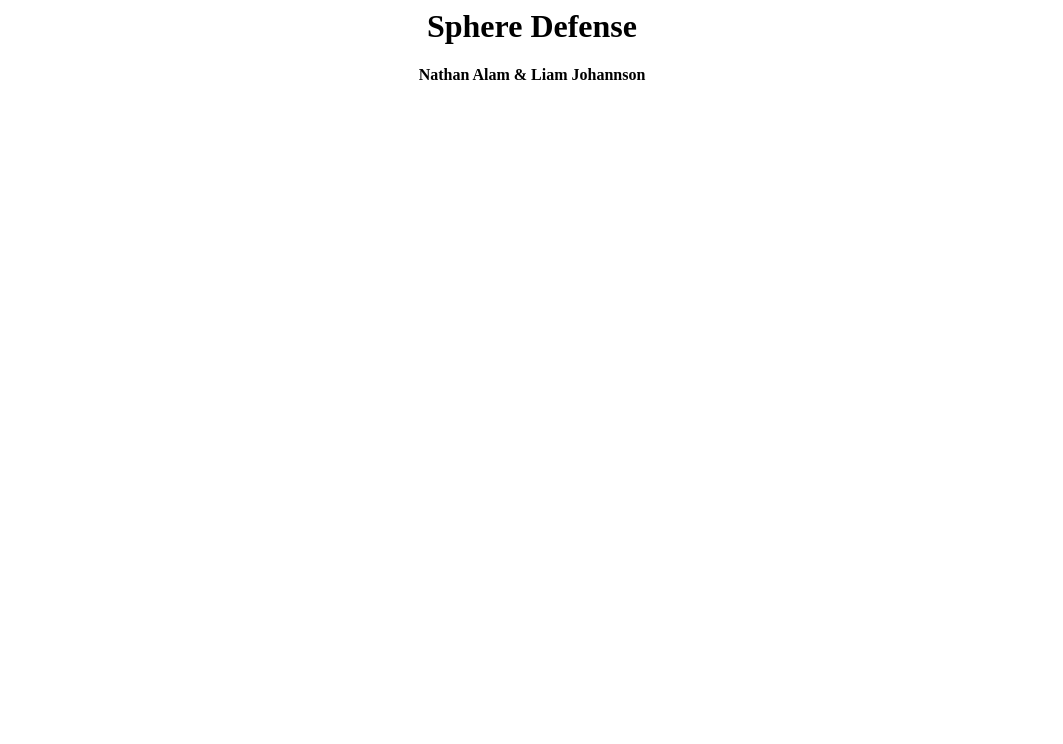
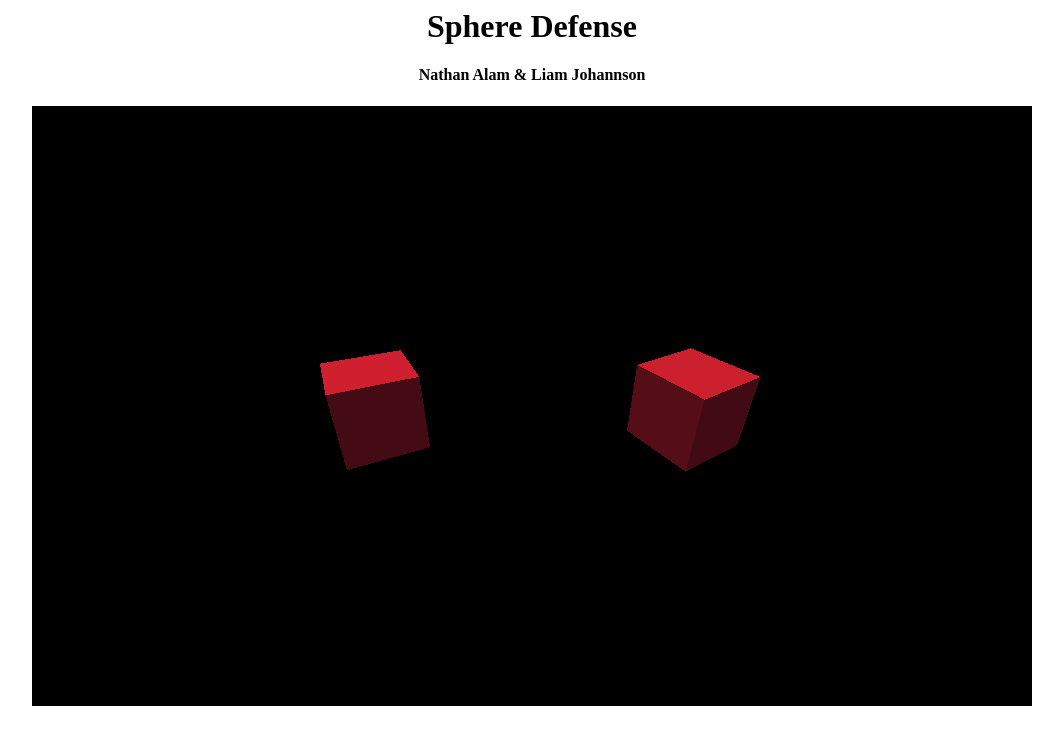
Before and after one commit to liamdj/spheredefense, a website with bundled scripts: page index.html in a window 1280 px wide. Shown: the whole page, without its empty margins (108-1171 px from the left). Built offline with nearby package versions, Linux system fonts and the light colour scheme.

Commit message:
abstract animatable objects

```diff
--- a/index.html
+++ b/index.html
@@ -19,6 +19,7 @@
         </div>
         <div id="viewcontainer"></div>
         <!--Import relevant scripts-->
+        <script src="https://cdnjs.cloudflare.com/ajax/libs/three.js/r128/three.min.js" integrity="sha512-dLxUelApnYxpLt6K2iomGngnHO83iUvZytA3YjDUCjT0HDOHKXnVYdf3hU4JjM8uEhxf9nD1/ey98U3t2vZ0qQ==" crossorigin="anonymous"></script>
         <script type="module" src="scripts/render.js"></script>
     </body>
 </html>
--- /dev/null
+++ b/scripts/cubes.js
@@ -0,0 +1,21 @@
+// DEMO cubes
+
+const cubeGeo = new THREE.BoxGeometry(1, 1, 1);
+const redMat = new THREE.MeshPhongMaterial({ color: 0xdd2244 });
+const c1 = new THREE.Mesh(cubeGeo, redMat);
+const c2 = new THREE.Mesh(cubeGeo, redMat);
+c1.position.set(-2, 0, -5);
+c2.position.set(+2, 0, -5);
+c1.update = (time) => {
+  const speed = 1 + 0 * 0.1;
+  const rot = time * speed;
+  c1.rotation.x = rot;
+  c1.rotation.y = rot;
+};
+c2.update = (time) => {
+  const speed = 1 + 1 * 0.1;
+  const rot = time * speed;
+  c2.rotation.x = rot;
+  c2.rotation.y = rot;
+};
+export const cubes = [c1, c2];
--- a/scripts/render.js
+++ b/scripts/render.js
@@ -1,11 +1,8 @@
-// Find the latest version by visiting https://cdn.skypack.dev/three.
-import * as THREE from "https://cdn.skypack.dev/pin/three@v0.128.0-FqqdQBPsDVJuf7F4I6W0/mode=imports/optimized/three.js";
 const scene = new THREE.Scene();
 
 // Init camera (fov, aspect ratio, near, far)
 const container = document.getElementById("viewcontainer");
 const [width, height] = [container.clientWidth, container.clientHeight];
-console.log(container);
 
 const camera = new THREE.PerspectiveCamera(75, width / height, 0.1, 1000);
 
@@ -23,26 +20,18 @@ const light = new THREE.HemisphereLight(
 );
 scene.add(light);
 
-// width, height, depth
-const cubeGeo = new THREE.BoxGeometry(1, 1, 1);
-const redMat = new THREE.MeshPhongMaterial({ color: 0xdd2244 });
-const c1 = new THREE.Mesh(cubeGeo, redMat);
-c1.position.set(-2, 0, -5);
-scene.add(c1);
-const c2 = new THREE.Mesh(cubeGeo, redMat);
-c2.position.set(+2, 0, -5);
-scene.add(c2);
-const cubes = [c1, c2];
+// all objects must have a function 'obj.update = (time) => <do something>;
+import { cubes } from "./cubes.js";
+const objects = [...cubes];
 
-// Animation Attempt #4 Adaption
+objects.forEach((object) => scene.add(object));
+
+// Animation
 const renderLoop = (timeMs) => {
   const time = timeMs * 0.0001;
   requestAnimationFrame(renderLoop);
-  cubes.forEach((cube, index) => {
-    const speed = 1 + index * 0.1;
-    const rot = time * speed;
-    cube.rotation.x = rot;
-    cube.rotation.y = rot;
+  objects.forEach((object, index) => {
+    object.update(time);
   });
   renderer.render(scene, camera);
 };
--- /dev/null
+++ b/scripts/scene.js
@@ -0,0 +1,3 @@
+// Find the latest version by visiting https://cdn.skypack.dev/three.
+import * as THREE from "https://cdn.skypack.dev/pin/three@v0.128.0-FqqdQBPsDVJuf7F4I6W0/mode=imports/optimized/three.js";
+export const scene = new THREE.Scene();
```
